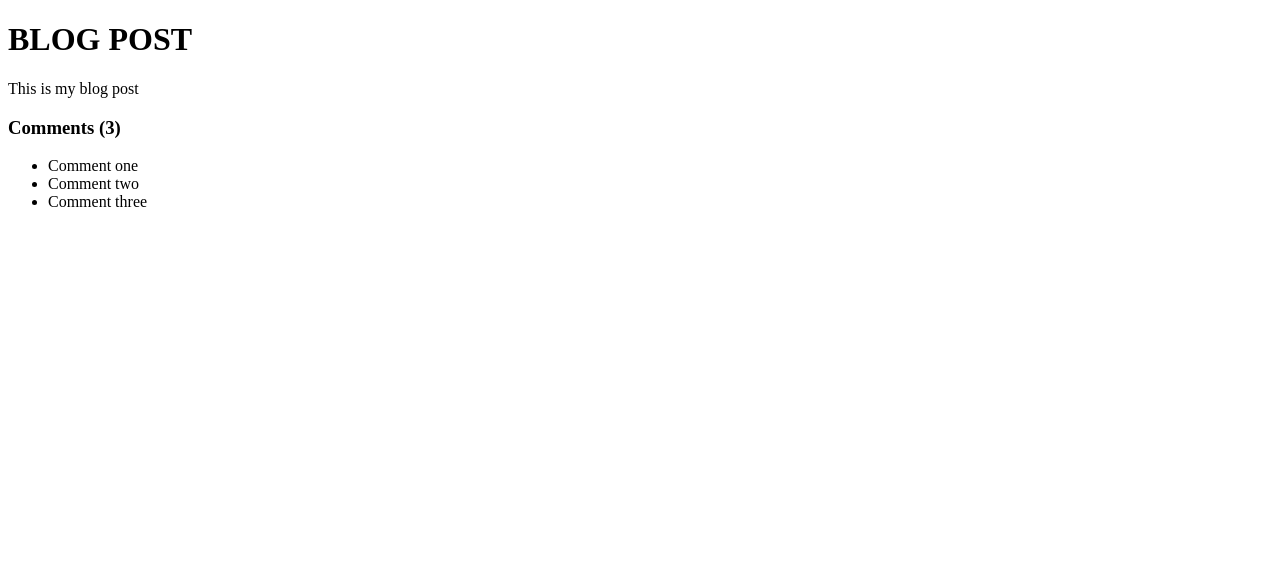
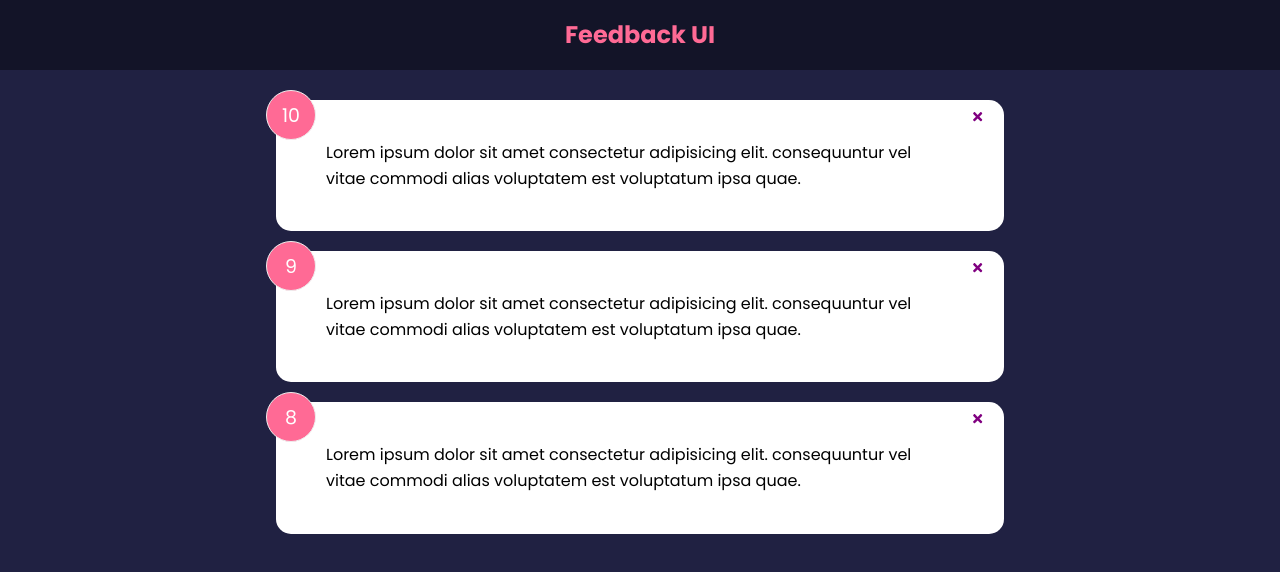
Before and after one commit to ethansalonga/feedback-app, a React (Create React App) app: page / in a window 1280 px wide. Shown: the top 572 px of the page. Built offline with nearby package versions, Linux system fonts and the light colour scheme.

Commit message:
add components, feedback state, styling

```diff
--- a/package.json
+++ b/package.json
@@ -8,6 +8,7 @@
     "@testing-library/user-event": "^13.5.0",
     "react": "^17.0.2",
     "react-dom": "^17.0.2",
+    "react-icons": "^4.3.1",
     "react-scripts": "5.0.0",
     "web-vitals": "^2.1.4"
   },
--- a/src/App.js
+++ b/src/App.js
@@ -1,26 +1,24 @@
+import { useState } from "react"
+import Header from "./components/Header"
+import FeedbackList from "./components/FeedbackList"
+import FeedbackData from "./data/FeedbackData"
+
 function App() {
-  const title = "Blog Post"
-  const body = "This is my blog post"
-  const comments = [
-    { id: 1, text: "Comment one" },
-    { id: 2, text: "Comment two" },
-    { id: 3, text: "Comment three" },
-  ]
+  const [feedback, setFeedback] = useState(FeedbackData)
+
+  const deleteFeedback = (id) => {
+    if (window.confirm("Are you sure you want to delete?")) {
+      setFeedback(feedback.filter((item) => item.id !== id))
+    }
+  }
 
   return (
-    <div className="container">
-      <h1>{title.toUpperCase()}</h1>
-      <p>{body}</p>
-
-      <div className="comments">
-        <h3>Comments ({comments.length})</h3>
-        <ul>
-          {comments.map((comment, index) => (
-            <li key={index}>{comment.text}</li>
-          ))}
-        </ul>
+    <>
+      <Header />
+      <div className="container">
+        <FeedbackList feedback={feedback} handleDelete={deleteFeedback} />
       </div>
-    </div>
+    </>
   )
 }
 
--- /dev/null
+++ b/src/components/FeedbackItem.jsx
@@ -0,0 +1,21 @@
+import { FaTimes } from "react-icons/fa"
+import PropTypes from "prop-types"
+import Card from "./shared/Card"
+
+function FeedbackItem({ item, handleDelete }) {
+  return (
+    <Card>
+      <div className="num-display">{item.rating}</div>
+      <button onClick={() => handleDelete(item.id)} className="close">
+        <FaTimes color="purple" />
+      </button>
+      <div className="text-display">{item.text}</div>
+    </Card>
+  )
+}
+
+FeedbackItem.propTypes = {
+  item: PropTypes.object.isRequired,
+}
+
+export default FeedbackItem
--- /dev/null
+++ b/src/components/FeedbackList.jsx
@@ -0,0 +1,28 @@
+import PropTypes from "prop-types"
+import FeedbackItem from "./FeedbackItem"
+
+function FeedbackList({ feedback, handleDelete }) {
+  if (!feedback || feedback.length === 0) {
+    return <p>No Feedback Yet</p>
+  }
+
+  return (
+    <div className="feedback-list">
+      {feedback.map((item) => (
+        <FeedbackItem key={item.id} item={item} handleDelete={handleDelete} />
+      ))}
+    </div>
+  )
+}
+
+FeedbackList.propTypes = {
+  feedback: PropTypes.arrayOf(
+    PropTypes.shape({
+      id: PropTypes.number.isRequired,
+      text: PropTypes.string.isRequired,
+      rating: PropTypes.number.isRequired,
+    })
+  )
+}
+
+export default FeedbackList
--- /dev/null
+++ b/src/components/Header.jsx
@@ -0,0 +1,30 @@
+import PropTypes from "prop-types"
+
+function Header({ text, bgColor, textColor }) {
+  const headerStyles = {
+    backgroundColor: bgColor,
+    color: textColor,
+  }
+
+  return (
+    <header style={headerStyles}>
+      <div className="container">
+        <h2>{text}</h2>
+      </div>
+    </header>
+  )
+}
+
+Header.defaultProps = {
+  text: "Feedback UI",
+  bgColor: "rgba(0,0,0,0.4)",
+  textColor: "#ff6a95",
+}
+
+Header.propTypes = {
+  text: PropTypes.string,
+  bgColor: PropTypes.string,
+  textColor: PropTypes.string,
+}
+
+export default Header
--- /dev/null
+++ b/src/components/shared/Card.jsx
@@ -0,0 +1,28 @@
+import PropTypes from "prop-types"
+
+function Card({ children, reverse }) {
+  // return <div className={`card ${reverse && "reverse"}`}>{children}</div>
+
+  return (
+    <div
+      className="card"
+      style={{
+        backgroundColor: reverse ? "rgba(0,0,0,0.4)" : "#fff",
+        color: reverse ? "#fff" : "#000",
+      }}
+    >
+      {children}
+    </div>
+  )
+}
+
+Card.defaultProps = {
+  reverse: false,
+}
+
+Card.propTypes = {
+  children: PropTypes.node.isRequired,
+  reverse: PropTypes.bool,
+}
+
+export default Card
--- /dev/null
+++ b/src/data/FeedbackData.js
@@ -0,0 +1,19 @@
+const FeedbackData = [
+  {
+    id: 1,
+    rating: 10,
+    text: 'Lorem ipsum dolor sit amet consectetur adipisicing elit. consequuntur vel vitae commodi alias voluptatem est voluptatum ipsa quae.',
+  },
+  {
+    id: 2,
+    rating: 9,
+    text: 'Lorem ipsum dolor sit amet consectetur adipisicing elit. consequuntur vel vitae commodi alias voluptatem est voluptatum ipsa quae.',
+  },
+  {
+    id: 3,
+    rating: 8,
+    text: 'Lorem ipsum dolor sit amet consectetur adipisicing elit. consequuntur vel vitae commodi alias voluptatem est voluptatum ipsa quae.',
+  },
+]
+
+export default FeedbackData
--- a/src/index.css
+++ b/src/index.css
@@ -0,0 +1,230 @@
+@import url('https://fonts.googleapis.com/css2?family=Poppins:wght@400;600;700&display=swap');
+
+* {
+  box-sizing: border-box;
+  margin: 0;
+  padding: 0;
+}
+
+body {
+  font-family: 'Poppins', sans-serif;
+  background-color: #202142;
+  color: #fff;
+  line-height: 1.6;
+}
+
+ul {
+  list-style: none;
+}
+
+.container {
+  max-width: 768px;
+  margin: auto;
+  padding: 0 20px;
+}
+
+header {
+  height: 70px;
+  width: 100%;
+  display: flex;
+  justify-content: space-between;
+  align-items: center;
+  margin-bottom: 30px;
+}
+
+.card {
+  background-color: #fff;
+  color: #333;
+  border-radius: 15px;
+  padding: 40px 50px;
+  margin: 20px 0;
+  position: relative;
+}
+
+.card.reverse {
+  background-color: rgba(0, 0, 0, 0.4);
+  color: #fff;
+}
+
+.card h2 {
+  font-size: 22px;
+  font-weight: 600;
+  text-align: center;
+}
+
+.rating {
+  display: flex;
+  align-items: center;
+  justify-content: space-around;
+  margin: 30px 0 40px;
+}
+
+.rating li,
+.num-display {
+  position: relative;
+  background: #f4f4f4;
+  width: 50px;
+  height: 50px;
+  padding: 10px;
+  text-align: center;
+  border-radius: 50%;
+  font-size: 19px;
+  border: 1px #eee solid;
+  transition: 0.3s;
+}
+
+.rating li label {
+  position: absolute;
+  top: 50%;
+  left: 50%;
+  width: 50px;
+  height: 50px;
+  padding: 10px;
+  border-radius: 50%;
+  transform: translate(-50%, -50%);
+  cursor: pointer;
+}
+
+.rating li:hover,
+.num-display {
+  background: #ff6a95;
+  color: #fff;
+}
+
+[type='radio'] {
+  opacity: 0;
+}
+
+[type='radio']:checked ~ label {
+  background: #ff6a95;
+  color: #fff;
+}
+
+.input-group {
+  display: flex;
+  flex-direction: row;
+  border: 1px solid #ccc;
+  padding: 8px 10px;
+  border-radius: 8px;
+}
+
+input {
+  flex-grow: 2;
+  border: none;
+  font-size: 16px;
+}
+
+input:focus {
+  outline: none;
+}
+
+.feedback-stats {
+  color: #fff;
+  display: flex;
+  justify-content: space-between;
+  align-items: center;
+}
+
+.num-display {
+  position: absolute;
+  top: -10px;
+  left: -10px;
+}
+
+.close,
+.edit {
+  position: absolute;
+  top: 10px;
+  right: 20px;
+  cursor: pointer;
+  background: none;
+  border: none;
+}
+
+.edit {
+  right: 40px;
+}
+
+.btn {
+  color: #fff;
+  border: 0;
+  border-radius: 8px;
+  color: #fff;
+  width: 100px;
+  height: 40px;
+  cursor: pointer;
+}
+
+.btn-primary {
+  background-color: #202142;
+}
+
+.btn-secondary {
+  background: #ff6a95;
+}
+
+.btn:hover {
+  transform: scale(0.98);
+  opacity: 0.9;
+}
+
+.btn:disabled {
+  background-color: #cccccc;
+  color: #333;
+  cursor: auto;
+}
+
+.btn:disabled:hover {
+  transform: scale(1);
+  opacity: 1;
+}
+
+.message {
+  padding-top: 10px;
+  text-align: center;
+  color: rebeccapurple;
+}
+
+/* FIX: Remove position: absolute to keep about icon at the bottom of the
+ * document */
+.about-link {
+  display: flex;
+  justify-content: flex-end;
+}
+
+/* FIX: Remove position: absolute to keep about icon at the bottom of the
+ * document */
+.about-link a {
+  color: #fff;
+  cursor: pointer;
+}
+
+.about-link a:hover {
+  color: #ff6a95;
+}
+
+.about h1 {
+  margin-bottom: 20px;
+}
+
+.about p {
+  margin: 10px 0;
+}
+
+@media (max-width: 600px) {
+  .rating li {
+    margin: 10px 3px;
+  }
+
+  .rating {
+    display: flex;
+    align-items: center;
+    justify-content: center;
+    flex-wrap: wrap;
+    margin: 30px 0 40px;
+  }
+
+  .input-group input {
+    width: 80%;
+  }
+}
```
Also changed, not shown: 1 other file (tests, documents, lock files or other folders).
